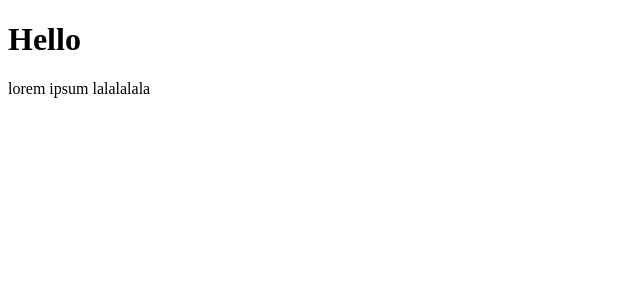
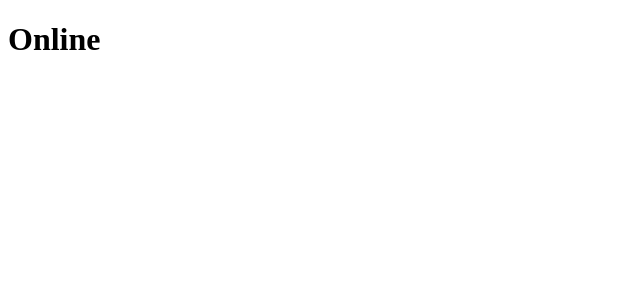
Before and after one commit to HamInKyou/hook-exercise, a React (Create React App) app: page / in a window 1280 px wide. Shown: the top 300 px of the page, without its empty margins (0-640 px from the left). Built offline with nearby package versions, Linux system fonts and the light colour scheme.

Commit message:
feat: useNetwork 완성

```diff
--- a/src/App.js
+++ b/src/App.js
@@ -1,12 +1,13 @@
-import useFadeIn from "./useFadeIn";
+import useNetwork from "./useNetwork";
 
 function App() {
-  const fadeInH1 = useFadeIn(1, 2);
-  const fadeInP = useFadeIn(5, 3);
+  const handleNetworkChange = (onLine) => {
+    console.log(onLine ? "We just went online" : "We are offline");
+  };
+  const onLine = useNetwork(handleNetworkChange);
   return (
     <div className="App">
-      <h1 {...fadeInH1}>Hello</h1>
-      <p {...fadeInP}>lorem ipsum lalalalala</p>
+      <h1>{onLine ? "Online" : "Offline"}</h1>
     </div>
   );
 }
--- /dev/null
+++ b/src/useNetwork.js
@@ -0,0 +1,24 @@
+import { useState, useEffect } from "react";
+
+const useNetwork = (onChange) => {
+  const [status, setStatus] = useState(navigator.onLine);
+  useEffect(() => {
+    const handleChange = () => {
+      if (typeof onChange === "function") {
+        onChange(navigator.onLine);
+      }
+      setStatus(navigator.onLine);
+    };
+
+    window.addEventListener("online", handleChange);
+    window.addEventListener("offline", handleChange);
+
+    return () => {
+      window.removeEventListener("online", handleChange);
+      window.removeEventListener("offline", handleChange);
+    };
+  }, [onChange]);
+  return status;
+};
+
+export default useNetwork;
```
